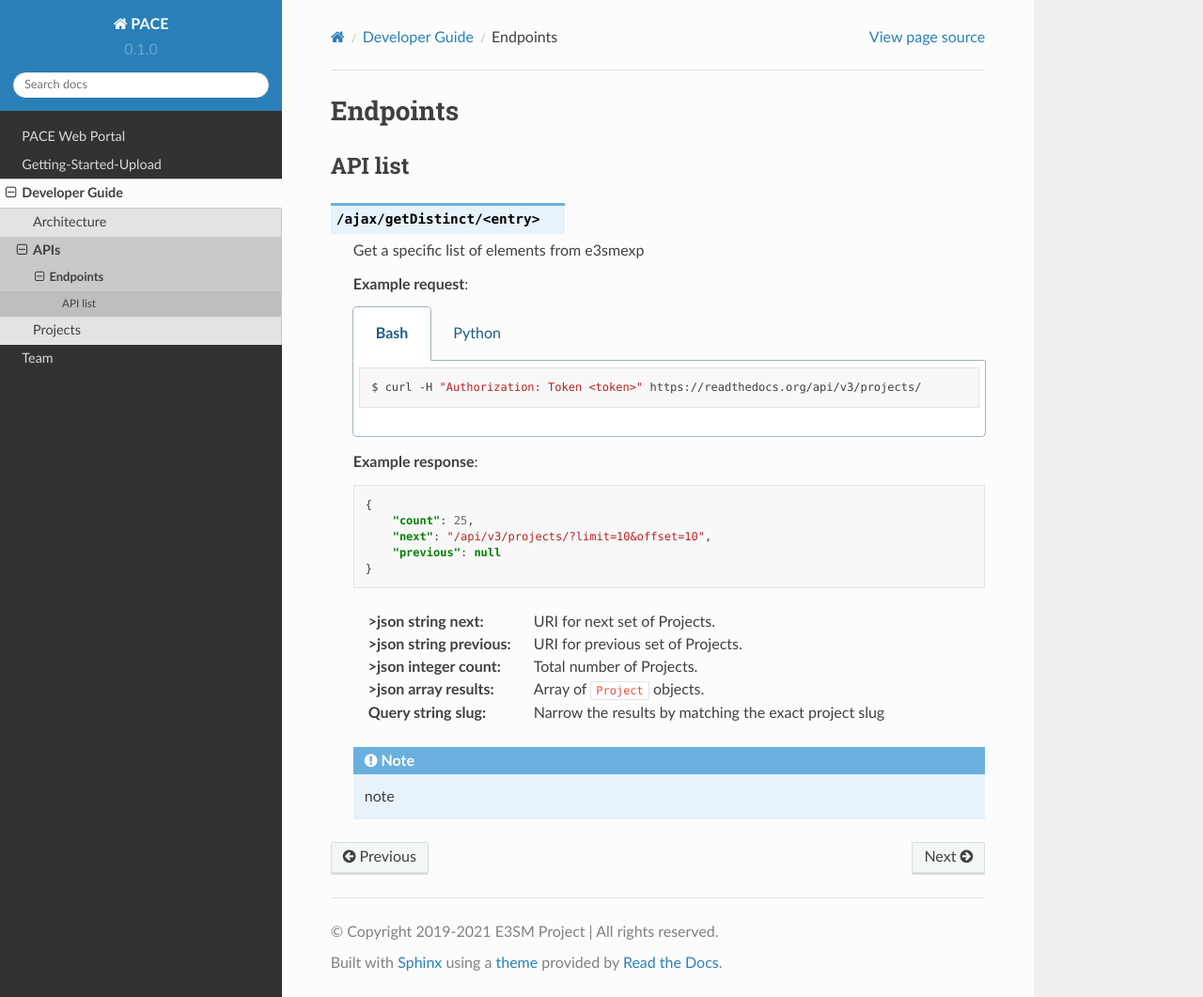
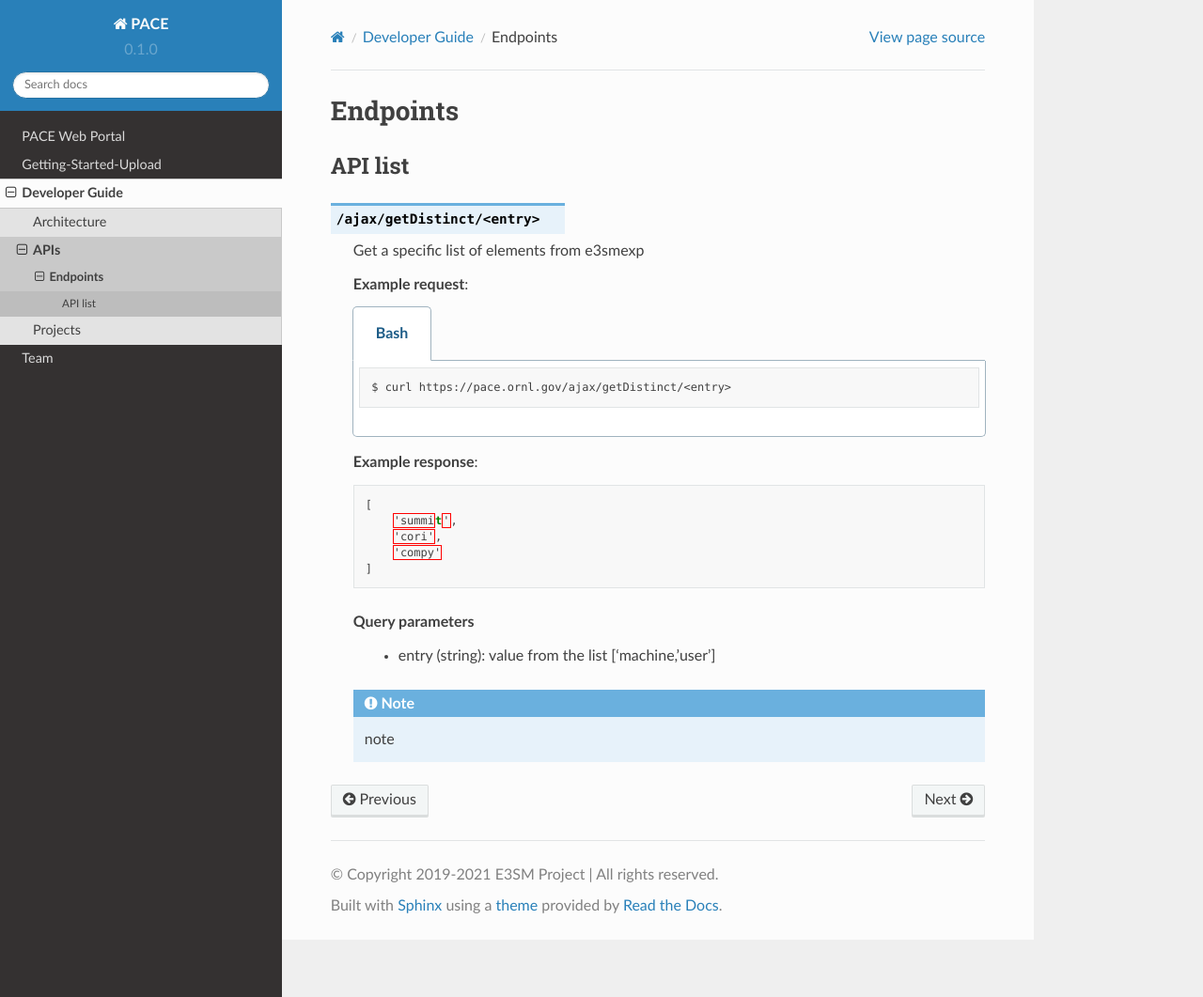
Before and after one commit to E3SM-Project/pace-docs, a Sphinx documentation site: the page built from docs/source/apidocs.rst, in a window 1280 px wide and 1061 px high. Shown: the whole window at 94% size. Built offline with Sphinx 7.4.7 and the Read the Docs theme 2.0.0, drawn with Linux system fonts in a browser that asks for light colours.

Commit message:
api test

```diff
--- a/docs/source/apidocs.rst
+++ b/docs/source/apidocs.rst
@@ -15,28 +15,20 @@
 
         .. code-tab:: bash
 
-            $ curl -H "Authorization: Token <token>" https://readthedocs.org/api/v3/projects/
-
-        .. code-tab:: python
-
-            import requests
+            $ curl https://pace.ornl.gov/ajax/getDistinct/<entry>
 
     **Example response**:
 
     .. sourcecode:: json
 
-        {
-            "count": 25,
-            "next": "/api/v3/projects/?limit=10&offset=10",
-            "previous": null
-        }
+        [
+            'summit',
+            'cori',
+            'compy'
+        ]
 
-    :>json string next: URI for next set of Projects.
-    :>json string previous: URI for previous set of Projects.
-    :>json integer count: Total number of Projects.
-    :>json array results: Array of ``Project`` objects.
-
-    :query string slug: Narrow the results by matching the exact project slug
+    **Query parameters**
+            * entry (string): value from the list ['machine,'user']
 
     .. note::
 
```
